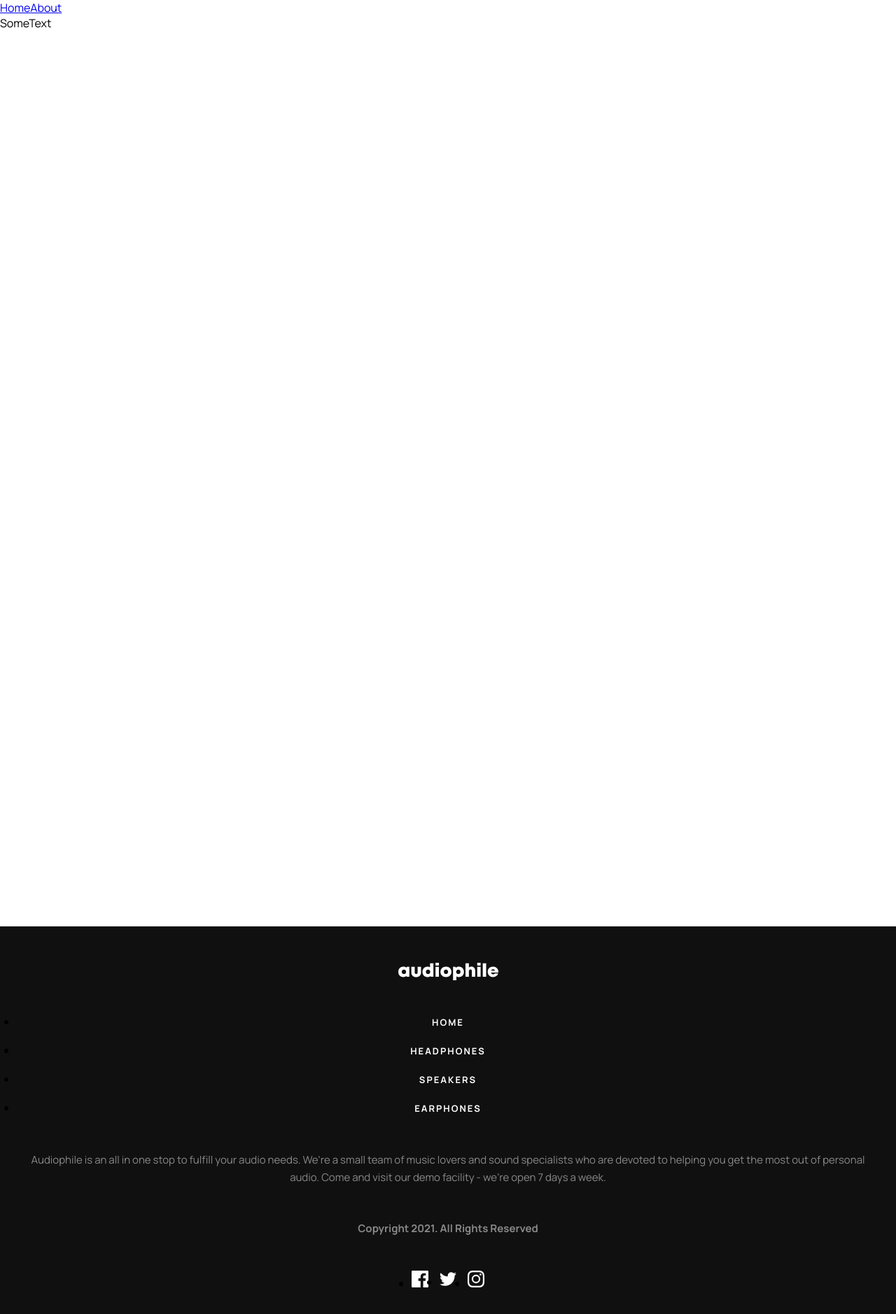
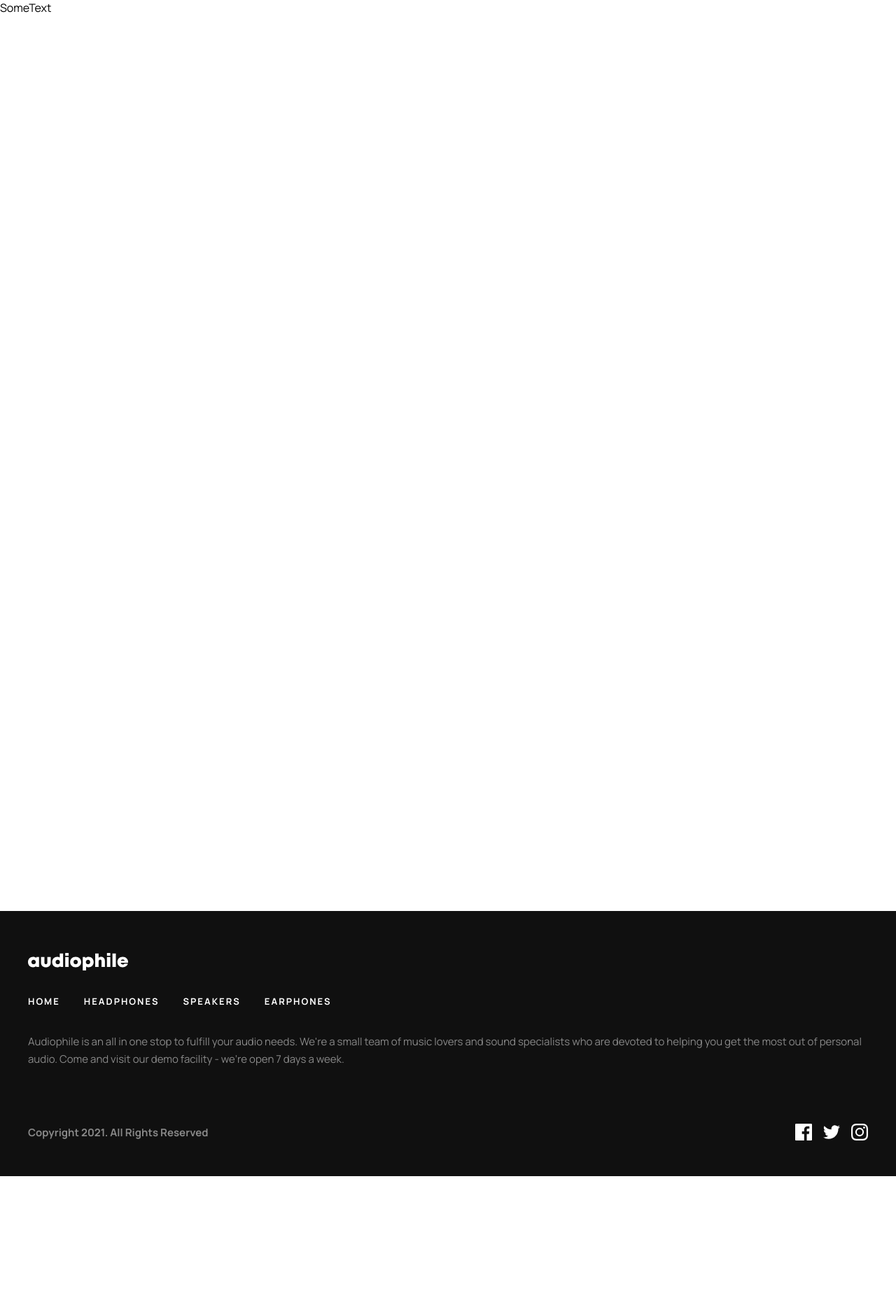
Before and after one commit to kanae367/audiophile, a Vue app: page / in a window 1280 px wide. Shown: the top 1878 px of the page at 70% size. After the commit the page ends 1681 px from the top, so only its background shows below. Built offline with nearby package versions, Linux system fonts and the light colour scheme.

Commit message:
feat: added footer tablet styles

```diff
--- a/src/App.vue
+++ b/src/App.vue
@@ -1,17 +1,10 @@
 <script setup lang="ts">
-import { RouterLink, RouterView } from 'vue-router'
+import { RouterView } from 'vue-router'
 import FooterItem from './components/FooterItem.vue'
 </script>
 
 <template>
-  <header>
-    <div class="wrapper">
-      <nav>
-        <RouterLink to="/">Home</RouterLink>
-        <RouterLink to="/about">About</RouterLink>
-      </nav>
-    </div>
-  </header>
+  <header></header>
 
   <RouterView />
 
--- a/src/components/FooterItem.vue
+++ b/src/components/FooterItem.vue
@@ -3,7 +3,8 @@ import AudiophileIcon from './icons/AudiophileIcon.vue'
 import facebook from './icons/facebook.svg'
 import twitter from './icons/twitter.svg'
 import instagram from './icons/instagram.svg'
-const pageLinks = ['Home', 'Headphones', 'Speakers', 'Earphones']
+import { RouterLink } from 'vue-router'
+const pageLinks = ['home', 'headphones', 'speakers', 'earphones']
 const socialLinks = [
   { name: 'Facebook', link: 'https://facebook.com', icon: facebook },
   { name: 'Twitter', link: 'https://twitter.com', icon: twitter },
@@ -21,7 +22,7 @@ const socialLinks = [
     </p>
     <ul class="footer__link-list">
       <li class="footer__link" v-for="item in pageLinks" :key="item">
-        <a href="#" class="link">{{ item }}</a>
+        <RouterLink :to="item" class="link">{{ item }}</RouterLink>
       </li>
     </ul>
     <ul class="socials">
@@ -56,10 +57,10 @@ svg {
 
 .footer__link-list {
   grid-area: nav;
-}
-
-.footer__link:not(:first-child) {
-  margin-top: 16px;
+  display: flex;
+  flex-direction: column;
+  gap: 16px;
+  list-style: none;
 }
 
 .link {
@@ -82,6 +83,7 @@ svg {
 }
 
 .socials {
+  list-style: none;
   grid-area: socials;
   display: flex;
   gap: 16px;
@@ -97,4 +99,34 @@ svg {
   color: #ffffff;
   opacity: 0.5;
 }
+
+@media screen and (min-width: 768px) {
+  .footer {
+    padding-left: 40px;
+    padding-right: 40px;
+    padding-bottom: 46px;
+    padding-top: 60px;
+    grid-template-areas: 'icon icon' 'nav nav' 'text text' 'copyright socials';
+    gap: 32px;
+    text-align: left;
+  }
+
+  .footer__link-list {
+    flex-direction: row;
+    gap: 34px;
+  }
+
+  .footer__description {
+    margin-bottom: calc(80px - 32px);
+  }
+
+  .socials {
+    width: 100%;
+    justify-content: flex-end;
+  }
+
+  svg {
+    margin-left: 0;
+  }
+}
 </style>
--- a/src/router/index.ts
+++ b/src/router/index.ts
@@ -10,12 +10,12 @@ const router = createRouter({
       component: HomeView
     },
     {
-      path: '/about',
-      name: 'about',
+      path: '/headphones',
+      name: 'headphones',
       // route level code-splitting
       // this generates a separate chunk (About.[hash].js) for this route
       // which is lazy-loaded when the route is visited.
-      component: () => import('../views/AboutView.vue')
+      component: () => import('../views/HeadphonesView.vue')
     }
   ]
 })
--- a/src/views/AboutView.vue
+++ /dev/null
@@ -1,7 +0,0 @@
-<template>
-  <div class="about">
-    <h1>This is an about page</h1>
-  </div>
-</template>
-
-<style></style>
--- /dev/null
+++ b/src/views/HeadphonesView.vue
@@ -0,0 +1,7 @@
+<template>
+  <div class="headphones">
+    <h1>This is an headphones page</h1>
+  </div>
+</template>
+
+<style></style>
```
